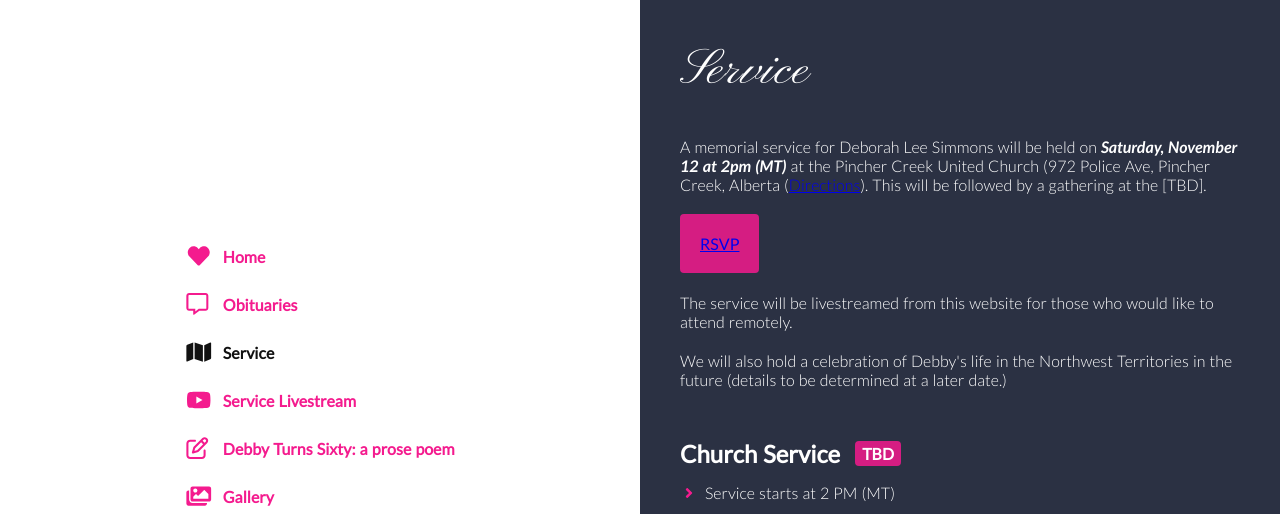
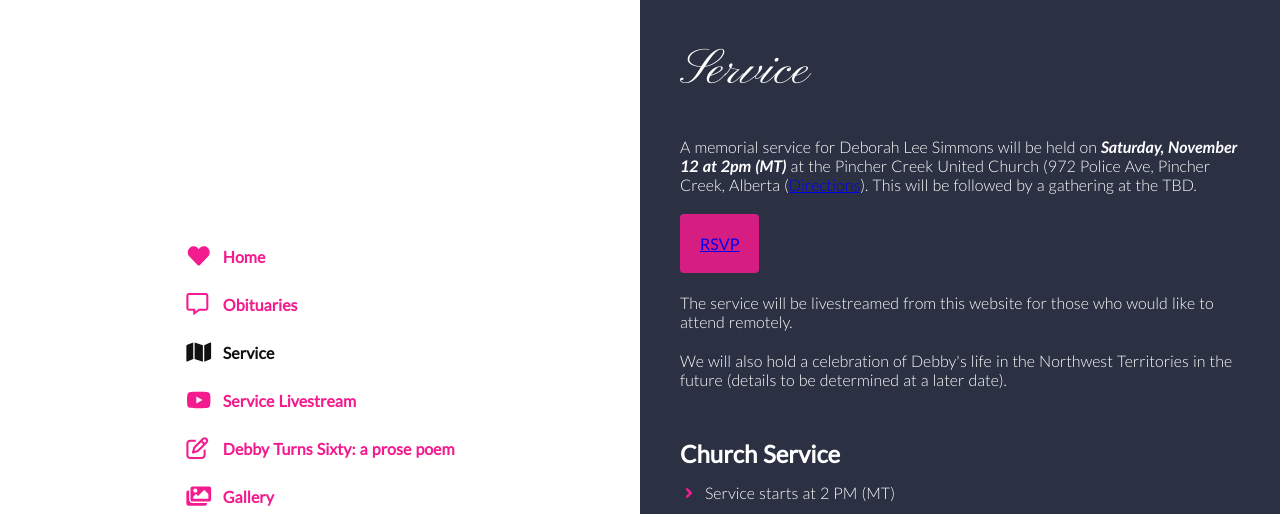
Before and after one commit to forDebby/memorial, a Nuxt app: page /order-of-service in a window 1280 px wide. Shown: the top 514 px of the page. Built offline with nearby package versions, Linux system fonts and the light colour scheme.

Commit message:
few edits

```diff
--- a/pages/order-of-service.vue
+++ b/pages/order-of-service.vue
@@ -10,7 +10,7 @@
       <p> A memorial service for Deborah Lee Simmons will be held on <em>Saturday, November 12 at 2pm (MT)</em> at the Pincher
         Creek United Church (972 Police Ave, Pincher Creek, Alberta (<a
         href="https://www.google.com/maps/dir//972+Police+Ave,+Pincher+Creek,+AB+T0K+1W0/@49.4847493,-114.0163185,12z/data=!4m8!4m7!1m0!1m5!1m1!1s0x536f0a6555e03d5f:0x33f0658439434592!2m2!1d-113.9462789!2d49.4847704">Directions</a>).
-        This will be followed by a gathering at the [TBD].
+        This will be followed by a gathering at the <span>TBD</span>.
       </p>
       <p class="highlight"><a href="https://forms.gle/gXuoDZ95VqBU9J3a8">RSVP</a></p>
 
@@ -18,10 +18,10 @@
 
       <p>
       We will also hold a celebration of Debby's life in the Northwest Territories in the future (details to be
-      determined at a later date.)</p>
+      determined at a later date).</p>
 
 
-      <h2>Church Service <span>TBD</span></h2>
+      <h2>Church Service </h2>
       <ul class="fa-ul">
         <ListItem>Service starts at 2 PM (MT)</ListItem>
         <ListItem>The Pincher Creek United Church. 972 Police Ave, Pincher Creek, AB</ListItem>
```
